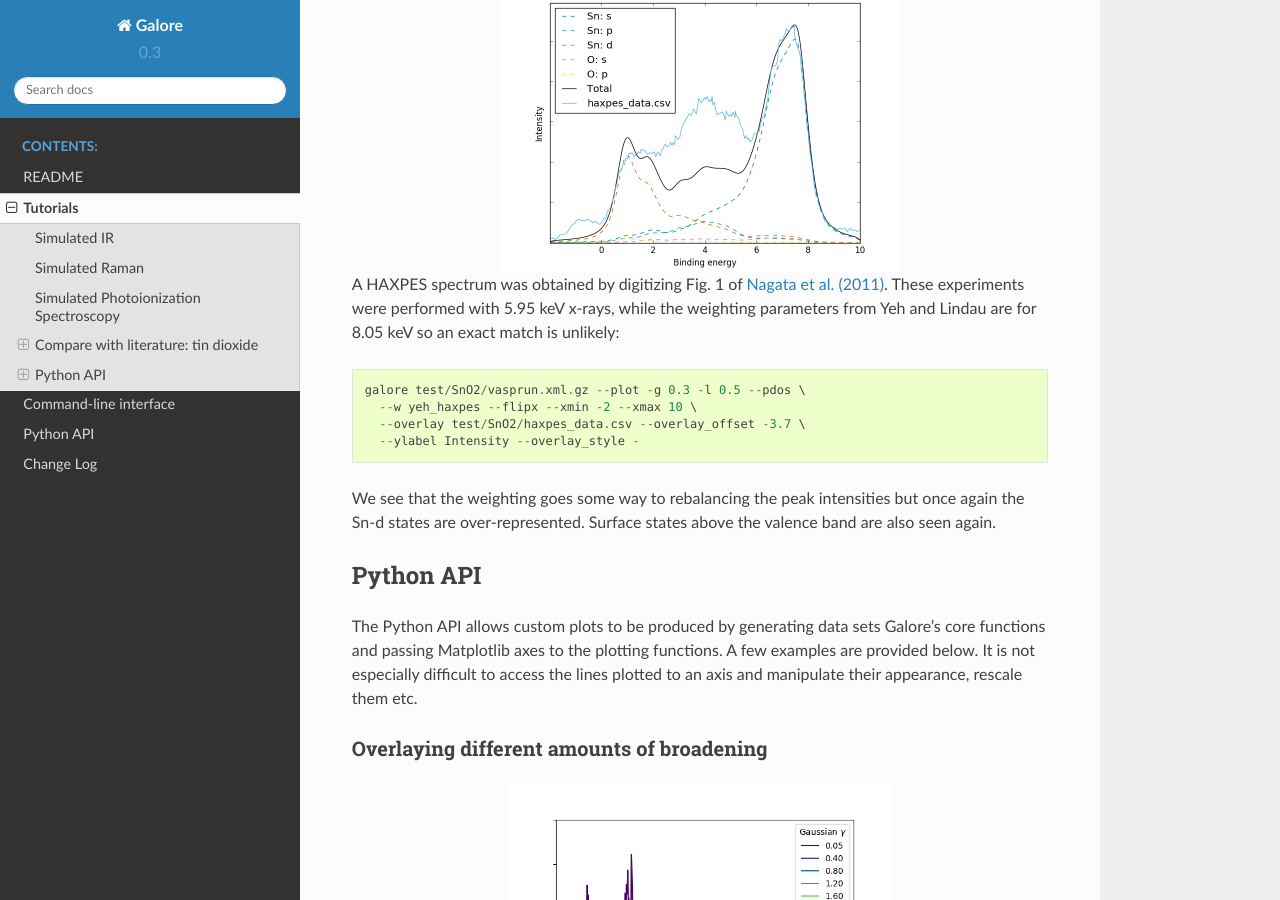
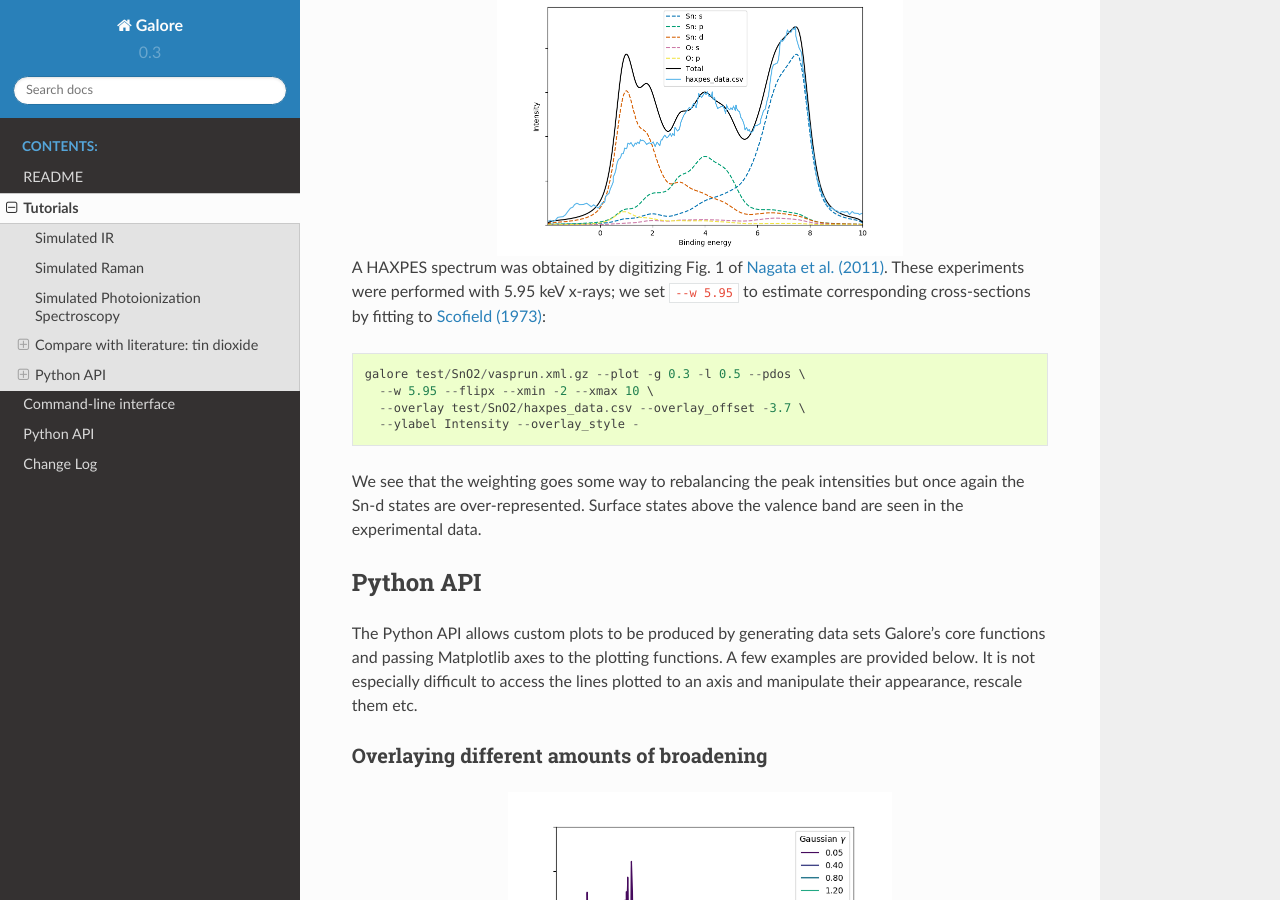
Before and after one commit to SMTG-Bham/galore, a Sphinx documentation site: the page built from docs/source/tutorials.rst, in a window 1280 px wide and 900 px high, scrolled down 6351 px. Built offline with Sphinx 7.4.7 and the Read the Docs theme 2.0.0, drawn with Linux system fonts in a browser that asks for light colours.

Commit message:
DOC: update HAXPES tutorial to use Scofield fit

```diff
--- a/docs/source/tutorials.rst
+++ b/docs/source/tutorials.rst
@@ -264,17 +264,18 @@ HAXPES
 
 A HAXPES spectrum was obtained by digitizing Fig. 1 of `Nagata et
 al. (2011) <https://doi.org/10.1063/1.3596449>`__. These experiments
-were performed with 5.95 keV x-rays, while the weighting parameters
-from Yeh and Lindau are for 8.05 keV so an exact match is unlikely::
+were performed with 5.95 keV x-rays; we set ``--w 5.95`` to estimate
+corresponding cross-sections by fitting to
+`Scofield (1973) <https://doi.org/10.2172/4545040>`__::
 
    galore test/SnO2/vasprun.xml.gz --plot -g 0.3 -l 0.5 --pdos \
-     --w yeh_haxpes --flipx --xmin -2 --xmax 10 \
+     --w 5.95 --flipx --xmin -2 --xmax 10 \
      --overlay test/SnO2/haxpes_data.csv --overlay_offset -3.7 \
      --ylabel Intensity --overlay_style -
 
 We see that the weighting goes some way to rebalancing the peak
 intensities but once again the Sn-d states are over-represented.
-Surface states above the valence band are also seen again.
+Surface states above the valence band are seen in the experimental data.
 
 
 Python API
```
Also changed, not shown: docs/source/figures/sno2_haxpes_data.png.
